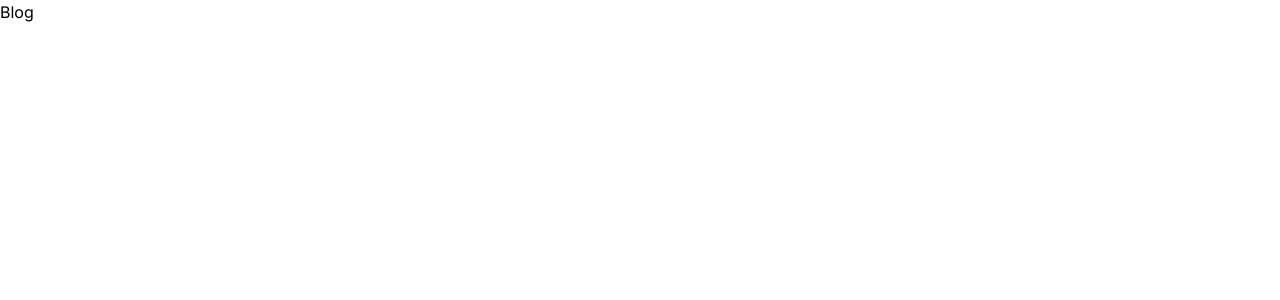
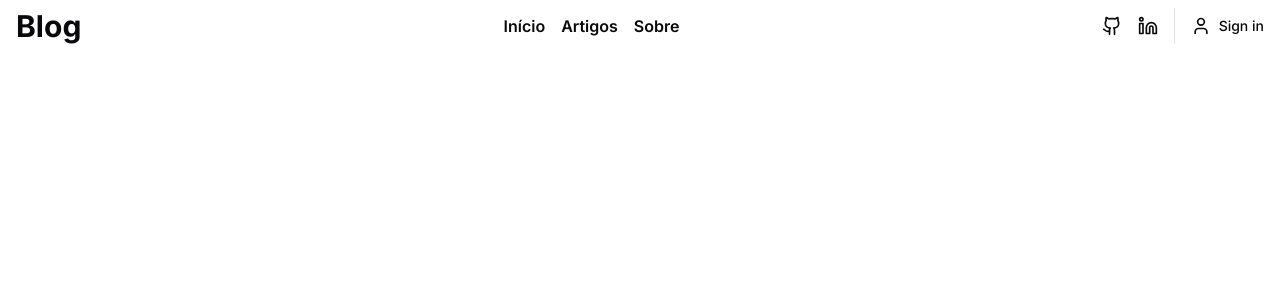
Before and after one commit to Lucas-Winicius/blog, a Next.js app: page / in a window 1280 px wide. Shown: the top 300 px of the page. Built offline with nearby package versions, Linux system fonts and the light colour scheme.

Commit message:
:sparkles: feat: Header Component

```diff
--- a/src/app/globals.css
+++ b/src/app/globals.css
@@ -1,3 +1,71 @@
 @tailwind base;
 @tailwind components;
 @tailwind utilities;
+
+
+@layer base {
+  :root {
+    --background: 0 0% 100%;
+    --foreground: 240 10% 3.9%;
+    --card: 0 0% 100%;
+    --card-foreground: 240 10% 3.9%;
+    --popover: 0 0% 100%;
+    --popover-foreground: 240 10% 3.9%;
+    --primary: 240 5.9% 10%;
+    --primary-foreground: 0 0% 98%;
+    --secondary: 240 4.8% 95.9%;
+    --secondary-foreground: 240 5.9% 10%;
+    --muted: 240 4.8% 95.9%;
+    --muted-foreground: 240 3.8% 46.1%;
+    --accent: 240 4.8% 95.9%;
+    --accent-foreground: 240 5.9% 10%;
+    --destructive: 0 84.2% 60.2%;
+    --destructive-foreground: 0 0% 98%;
+    --border: 240 5.9% 90%;
+    --input: 240 5.9% 90%;
+    --ring: 240 5.9% 10%;
+    --radius: 0.5rem;
+    --chart-1: 12 76% 61%;
+    --chart-2: 173 58% 39%;
+    --chart-3: 197 37% 24%;
+    --chart-4: 43 74% 66%;
+    --chart-5: 27 87% 67%;
+  }
+
+  .dark {
+    --background: 240 10% 3.9%;
+    --foreground: 0 0% 98%;
+    --card: 240 10% 3.9%;
+    --card-foreground: 0 0% 98%;
+    --popover: 240 10% 3.9%;
+    --popover-foreground: 0 0% 98%;
+    --primary: 0 0% 98%;
+    --primary-foreground: 240 5.9% 10%;
+    --secondary: 240 3.7% 15.9%;
+    --secondary-foreground: 0 0% 98%;
+    --muted: 240 3.7% 15.9%;
+    --muted-foreground: 240 5% 64.9%;
+    --accent: 240 3.7% 15.9%;
+    --accent-foreground: 0 0% 98%;
+    --destructive: 0 62.8% 30.6%;
+    --destructive-foreground: 0 0% 98%;
+    --border: 240 3.7% 15.9%;
+    --input: 240 3.7% 15.9%;
+    --ring: 240 4.9% 83.9%;
+    --chart-1: 220 70% 50%;
+    --chart-2: 160 60% 45%;
+    --chart-3: 30 80% 55%;
+    --chart-4: 280 65% 60%;
+    --chart-5: 340 75% 55%;
+  }
+}
+
+
+@layer base {
+  * {
+    @apply border-border;
+  }
+  body {
+    @apply bg-background text-foreground;
+  }
+}
--- a/src/app/layout.tsx
+++ b/src/app/layout.tsx
@@ -1,6 +1,7 @@
 import type { Metadata } from "next";
 import { Inter } from "next/font/google";
 import "./globals.css";
+import Header from "@/components/Header";
 
 const inter = Inter({ subsets: ["latin"] });
 
@@ -19,7 +20,10 @@ export default function RootLayout({
 }>) {
   return (
     <html lang="pt-BR">
-      <body className={inter.className}>{children}</body>
+      <body className={inter.className}>
+        <Header />
+        {children}
+      </body>
     </html>
   );
 }
--- a/src/app/page.tsx
+++ b/src/app/page.tsx
@@ -1,5 +1,5 @@
 export default function Home() {
   return (
-    <main>Blog</main>
+    <main></main>
   );
 }
--- /dev/null
+++ b/src/components/Header.tsx
@@ -0,0 +1,36 @@
+import { Github, Linkedin, User } from "lucide-react";
+import { Separator } from "./ui/separator";
+
+export default function Header() {
+  return (
+    <header className="flex justify-between my-2 mx-4 ">
+      <h1 className="text-3xl font-bold">Blog</h1>
+
+      <ul className="flex flex-row justify-between space-x-4 items-center font-semibold">
+        <li>
+          <a href="#">Início</a>
+        </li>
+        <li>
+          <a href="#">Artigos</a>
+        </li>
+        <li>
+          <a href="#">Sobre</a>
+        </li>
+      </ul>
+
+      <div className="flex justify-between items-center space-x-4">
+        <a href="#">
+          <Github size={20} />
+        </a>
+        <a href="#">
+          <Linkedin size={20} />
+        </a>
+        <Separator orientation="vertical" />
+        <button className="flex space-x-2 items-center">
+          <User size={20} />
+          <p className="text-sm font-medium">Sign in</p>
+        </button>
+      </div>
+    </header>
+  );
+}
--- /dev/null
+++ b/src/components/ui/separator.tsx
@@ -0,0 +1,31 @@
+"use client"
+
+import * as React from "react"
+import * as SeparatorPrimitive from "@radix-ui/react-separator"
+
+import { cn } from "@/lib/utils"
+
+const Separator = React.forwardRef<
+  React.ElementRef<typeof SeparatorPrimitive.Root>,
+  React.ComponentPropsWithoutRef<typeof SeparatorPrimitive.Root>
+>(
+  (
+    { className, orientation = "horizontal", decorative = true, ...props },
+    ref
+  ) => (
+    <SeparatorPrimitive.Root
+      ref={ref}
+      decorative={decorative}
+      orientation={orientation}
+      className={cn(
+        "shrink-0 bg-border",
+        orientation === "horizontal" ? "h-[1px] w-full" : "h-full w-[1px]",
+        className
+      )}
+      {...props}
+    />
+  )
+)
+Separator.displayName = SeparatorPrimitive.Root.displayName
+
+export { Separator }
--- /dev/null
+++ b/src/lib/utils.ts
@@ -0,0 +1,6 @@
+import { type ClassValue, clsx } from "clsx"
+import { twMerge } from "tailwind-merge"
+
+export function cn(...inputs: ClassValue[]) {
+  return twMerge(clsx(inputs))
+}
--- a/tailwind.config.ts
+++ b/tailwind.config.ts
@@ -1,20 +1,80 @@
-import type { Config } from "tailwindcss";
+import type { Config } from "tailwindcss"
 
-const config: Config = {
+const config = {
+  darkMode: ["class"],
   content: [
-    "./src/pages/**/*.{js,ts,jsx,tsx,mdx}",
-    "./src/components/**/*.{js,ts,jsx,tsx,mdx}",
-    "./src/app/**/*.{js,ts,jsx,tsx,mdx}",
-  ],
+    './pages/**/*.{ts,tsx}',
+    './components/**/*.{ts,tsx}',
+    './app/**/*.{ts,tsx}',
+    './src/**/*.{ts,tsx}',
+	],
+  prefix: "",
   theme: {
+    container: {
+      center: true,
+      padding: "2rem",
+      screens: {
+        "2xl": "1400px",
+      },
+    },
     extend: {
-      backgroundImage: {
-        "gradient-radial": "radial-gradient(var(--tw-gradient-stops))",
-        "gradient-conic":
-          "conic-gradient(from 180deg at 50% 50%, var(--tw-gradient-stops))",
+      colors: {
+        border: "hsl(var(--border))",
+        input: "hsl(var(--input))",
+        ring: "hsl(var(--ring))",
+        background: "hsl(var(--background))",
+        foreground: "hsl(var(--foreground))",
+        primary: {
+          DEFAULT: "hsl(var(--primary))",
+          foreground: "hsl(var(--primary-foreground))",
+        },
+        secondary: {
+          DEFAULT: "hsl(var(--secondary))",
+          foreground: "hsl(var(--secondary-foreground))",
+        },
+        destructive: {
+          DEFAULT: "hsl(var(--destructive))",
+          foreground: "hsl(var(--destructive-foreground))",
+        },
+        muted: {
+          DEFAULT: "hsl(var(--muted))",
+          foreground: "hsl(var(--muted-foreground))",
+        },
+        accent: {
+          DEFAULT: "hsl(var(--accent))",
+          foreground: "hsl(var(--accent-foreground))",
+        },
+        popover: {
+          DEFAULT: "hsl(var(--popover))",
+          foreground: "hsl(var(--popover-foreground))",
+        },
+        card: {
+          DEFAULT: "hsl(var(--card))",
+          foreground: "hsl(var(--card-foreground))",
+        },
+      },
+      borderRadius: {
+        lg: "var(--radius)",
+        md: "calc(var(--radius) - 2px)",
+        sm: "calc(var(--radius) - 4px)",
+      },
+      keyframes: {
+        "accordion-down": {
+          from: { height: "0" },
+          to: { height: "var(--radix-accordion-content-height)" },
+        },
+        "accordion-up": {
+          from: { height: "var(--radix-accordion-content-height)" },
+          to: { height: "0" },
+        },
+      },
+      animation: {
+        "accordion-down": "accordion-down 0.2s ease-out",
+        "accordion-up": "accordion-up 0.2s ease-out",
       },
     },
   },
-  plugins: [],
-};
-export default config;
+  plugins: [require("tailwindcss-animate")],
+} satisfies Config
+
+export default config
```
Also changed, not shown: package.json (+10 -4 lines), components.json (added), 1 other file (tests, documents, lock files or other folders).
